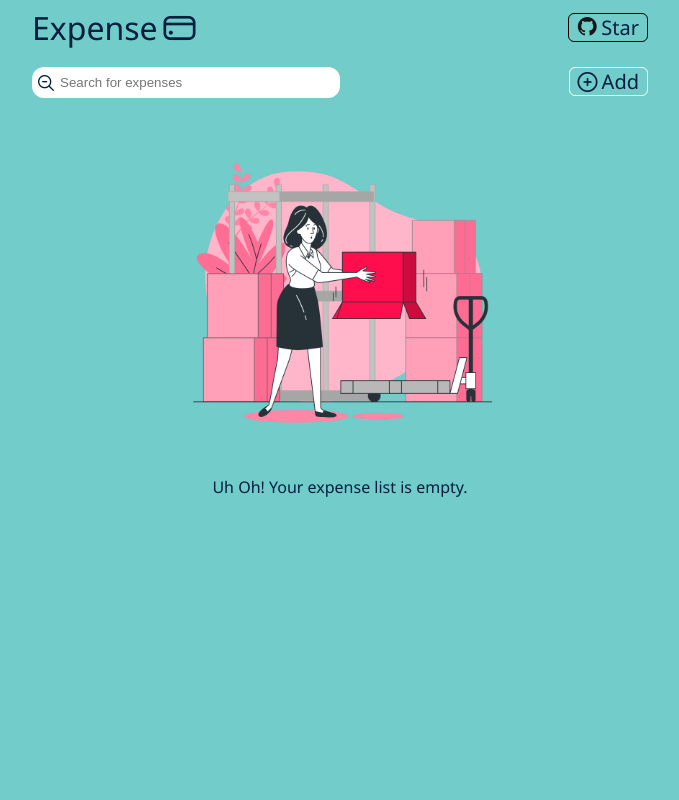
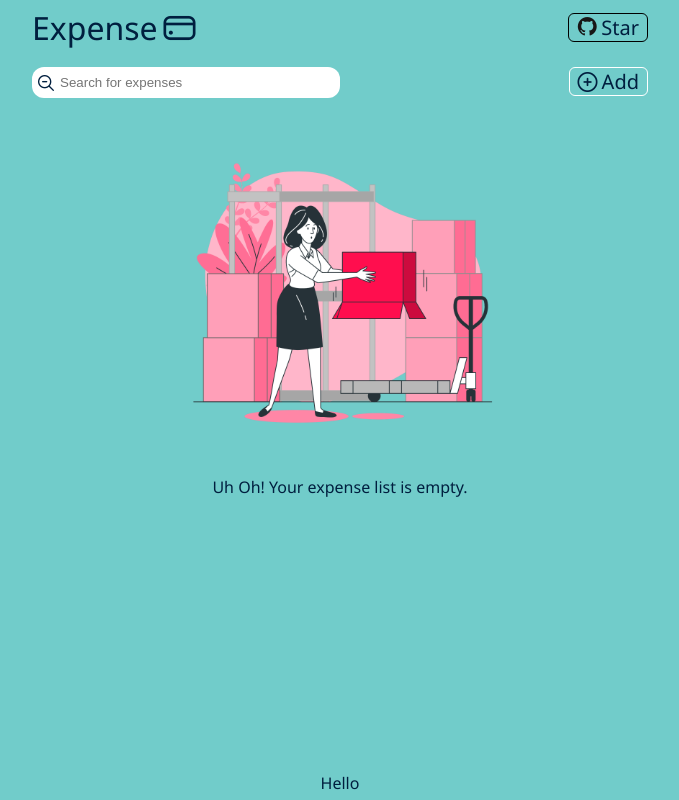
Before and after one commit to Attull/kharche, a React (Create React App) app: page / in a window 1280 px wide. Shown: the whole page, without its empty margins (300-979 px from the left). Built offline with nearby package versions, Linux system fonts and the light colour scheme.

Commit message:
footer change

```diff
--- a/src/components/footer/index.js
+++ b/src/components/footer/index.js
@@ -1,7 +1,7 @@
 import React from "react";
 import "./footer.css";
 const Footer = () => {
-  return <footer></footer>;
+  return <footer>Hello</footer>;
 };
 
 export default Footer;
```
